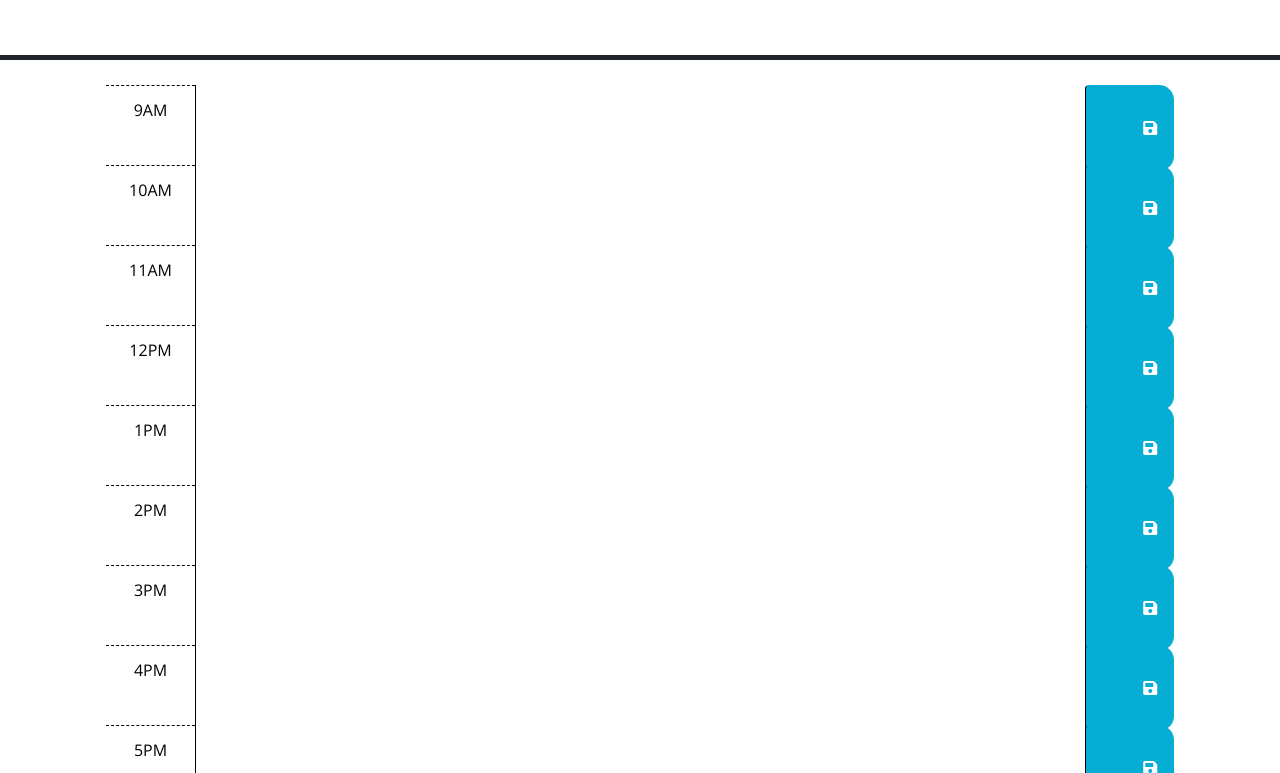
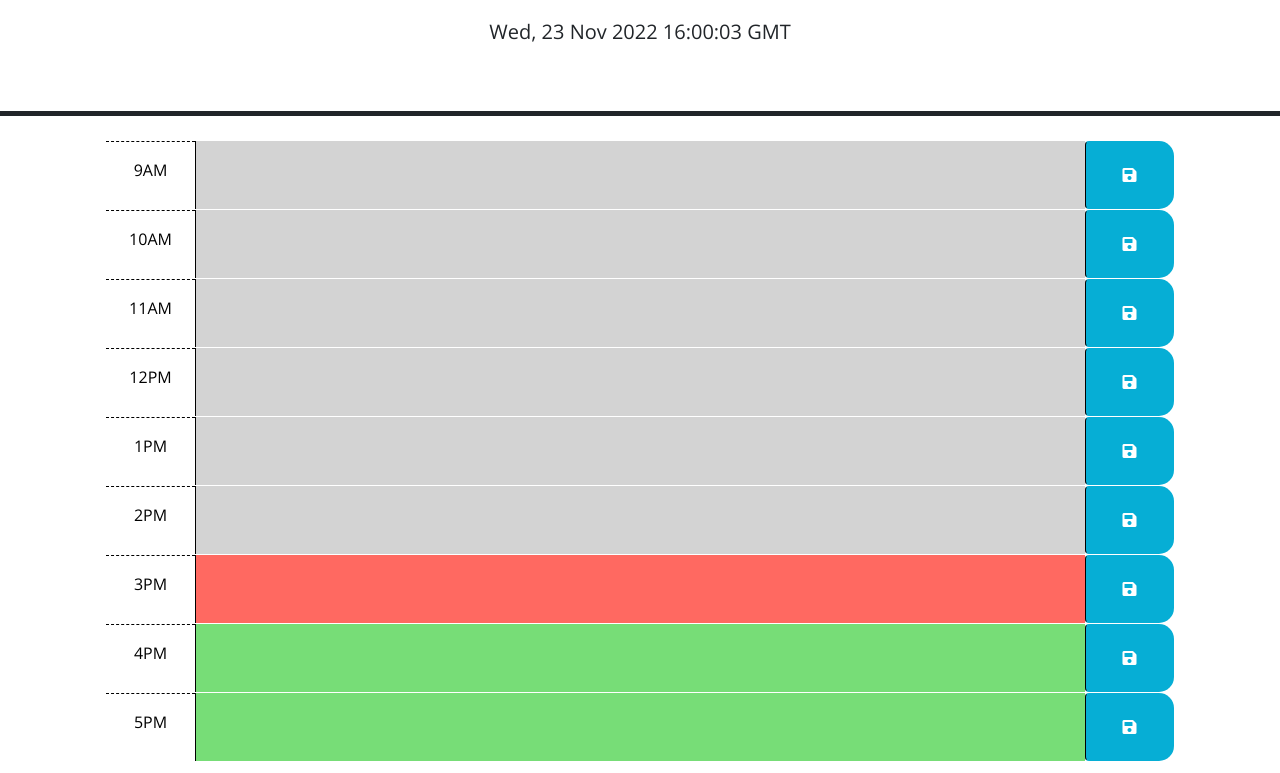
Before and after one commit to jarrettbutler/myDailyScheduler, a plain HTML site: page index.html in a window 1280 px wide. Shown: the part 162-935 px from the top of the page. Drawn offline with nearby package versions, Linux system fonts and the light colour scheme.

Commit message:
Started doing the javascript, added a the time element to the corresponding <p> in html. Now the time updates live every second to see the exact time. As well I created a for loop and if statement for each time slot so that if it is equal to the moment().hours() it will change the colour of the text area

```diff
--- a/Develop/script.js
+++ b/Develop/script.js
@@ -1,23 +1,24 @@
-// Wrap all code that interacts with the DOM in a call to jQuery to ensure that
-// the code isn't run until the browser has finished rendering all the elements
-// in the html.
-$(function () {
-  // TODO: Add a listener for click events on the save button. This code should
-  // use the id in the containing time-block as a key to save the user input in
-  // local storage. HINT: What does `this` reference in the click listener
-  // function? How can DOM traversal be used to get the "hour-x" id of the
-  // time-block containing the button that was clicked? How might the id be
-  // useful when saving the description in local storage?
-  //
-  // TODO: Add code to apply the past, present, or future class to each time
-  // block by comparing the id to the current hour. HINTS: How can the id
-  // attribute of each time-block be used to conditionally add or remove the
-  // past, present, and future classes? How can Day.js be used to get the
-  // current hour in 24-hour time?
-  //
-  // TODO: Add code to get any user input that was saved in localStorage and set
-  // the values of the corresponding textarea elements. HINT: How can the id
-  // attribute of each time-block be used to do this?
-  //
-  // TODO: Add code to display the current date in the header of the page.
-});
+var time = moment().hours();
+var textEl = $('.description')
+var saveBtn = $('.btn')
+var updateCLock = ''
+var i = 0
+
+
+//Making the date and time appear while updating every second
+setInterval(function(){
+var today = dayjs().month(10);
+$('#currentDay').text(today);
+},1000)
+
+//for loop to change the CSS of the element
+for(i=0; i<textEl.length; i++){
+    //puts the id of each time slot into an array that equals a number
+    var timeSlots = Number(textEl[i].id);
+    if(timeSlots===time){
+        textEl[i].classList.add('present');
+    } else if(timeSlots>time){
+        textEl[i].classList.add('future');
+    } else {
+        textEl[i].classList.add('past');
+    }}
--- a/Develop/style.css
+++ b/Develop/style.css
@@ -1,7 +1,6 @@
 body {
   font-family: 'Open Sans', sans-serif;
   font-size: 16px;
-  line-height: 1;
 }
 
 textarea {
@@ -13,18 +12,19 @@ textarea {
   padding: 10px;
 }
 
+
 .description {
   white-space: pre-wrap;
+  border-color: #000000;
 }
 
 .time-block {
-  border-radius: 15px;
+  text-align: center;
   border-radius: 15px;
 }
 
 .row {
   white-space: pre-wrap;
-  height: 80px;
   border-top: 1px solid white;
 }
 
@@ -55,6 +55,10 @@ textarea {
   border-bottom-right-radius: 15px;
   background-color: #06aed5;
   color: white;
+  display: flex;
+  flex-wrap: wrap;
+  align-items: center;
+  justify-content: center;
 }
 
 .saveBtn i:hover {
--- a/index.html
+++ b/index.html
@@ -33,7 +33,7 @@
 <!-- This is where each hour goes in -->
       <div id="9am" class="row time-block">
         <div class="col-2 col-md-1 hour text-center py-3">9AM</div>
-        <textarea class="col-8 col-md-10 description" id="0900"> </textarea>
+        <textarea class="col-8 col-md-10 description" id="09"> </textarea>
         <button class="btn saveBtn col-2 col-md-1" aria-label="save">
           <i class="fas fa-save" aria-hidden="true"></i>
         </button>
@@ -41,7 +41,7 @@
 
       <div id="10am" class="row time-block">
         <div class="col-2 col-md-1 hour text-center py-3">10AM</div>
-        <textarea class="col-8 col-md-10 description" id="1000"> </textarea>
+        <textarea class="col-8 col-md-10 description" id="10"> </textarea>
         <button class="btn saveBtn col-2 col-md-1" aria-label="save">
           <i class="fas fa-save" aria-hidden="true"></i>
         </button>
@@ -49,7 +49,7 @@
 
       <div id="11am" class="row time-block">
         <div class="col-2 col-md-1 hour text-center py-3">11AM</div>
-        <textarea class="col-8 col-md-10 description" id="1100"> </textarea>
+        <textarea class="col-8 col-md-10 description" id="11"> </textarea>
         <button class="btn saveBtn col-2 col-md-1" aria-label="save">
           <i class="fas fa-save" aria-hidden="true"></i>
         </button>
@@ -57,7 +57,7 @@
 
       <div id="12pm" class="row time-block">
         <div class="col-2 col-md-1 hour text-center py-3">12PM</div>
-        <textarea class="col-8 col-md-10 description" id="1200"> </textarea>
+        <textarea class="col-8 col-md-10 description" id="12"> </textarea>
         <button class="btn saveBtn col-2 col-md-1" aria-label="save">
           <i class="fas fa-save" aria-hidden="true"></i>
         </button>
@@ -65,7 +65,7 @@
 
       <div id="1pm" class="row time-block">
         <div class="col-2 col-md-1 hour text-center py-3">1PM</div>
-        <textarea class="col-8 col-md-10 description" id="1300"> </textarea>
+        <textarea class="col-8 col-md-10 description" id="13"> </textarea>
         <button class="btn saveBtn col-2 col-md-1" aria-label="save">
           <i class="fas fa-save" aria-hidden="true"></i>
         </button>
@@ -73,7 +73,7 @@
 
       <div id="2pm" class="row time-block">
         <div class="col-2 col-md-1 hour text-center py-3">2PM</div>
-        <textarea class="col-8 col-md-10 description" id="1400"> </textarea>
+        <textarea class="col-8 col-md-10 description" id="14"> </textarea>
         <button class="btn saveBtn col-2 col-md-1" aria-label="save">
           <i class="fas fa-save" aria-hidden="true"></i>
         </button>
@@ -81,7 +81,7 @@
 
       <div id="3pm" class="row time-block">
         <div class="col-2 col-md-1 hour text-center py-3">3PM</div>
-        <textarea class="col-8 col-md-10 description" id="1500"> </textarea>
+        <textarea class="col-8 col-md-10 description" id="15"> </textarea>
         <button class="btn saveBtn col-2 col-md-1" aria-label="save">
           <i class="fas fa-save" aria-hidden="true"></i>
         </button>
@@ -89,7 +89,7 @@
 
       <div id="4pm" class="row time-block">
         <div class="col-2 col-md-1 hour text-center py-3">4PM</div>
-        <textarea class="col-8 col-md-10 description" id="1600"> </textarea>
+        <textarea class="col-8 col-md-10 description" id="16"> </textarea>
         <button class="btn saveBtn col-2 col-md-1" aria-label="save">
           <i class="fas fa-save" aria-hidden="true"></i>
         </button>
@@ -97,7 +97,7 @@
 
       <div id="5pm" class="row time-block">
         <div class="col-2 col-md-1 hour text-center py-3">5PM</div>
-        <textarea class="col-8 col-md-10 description" id="1700"> </textarea>
+        <textarea class="col-8 col-md-10 description" id="17"> </textarea>
         <button class="btn saveBtn col-2 col-md-1" aria-label="save">
           <i class="fas fa-save" aria-hidden="true"></i>
         </button>
@@ -109,7 +109,7 @@
       integrity="sha256-iu/zLUB+QgISXBLCW/mcDi/rnf4m4uEDO0wauy76x7U="
       crossorigin="anonymous"
     ></script>
-
+    <script src="https://cdnjs.cloudflare.com/ajax/libs/moment.js/2.24.0/moment.min.js"></script>
     <script src="./Develop/script.js"></script>
   </body>
 </html>
```
